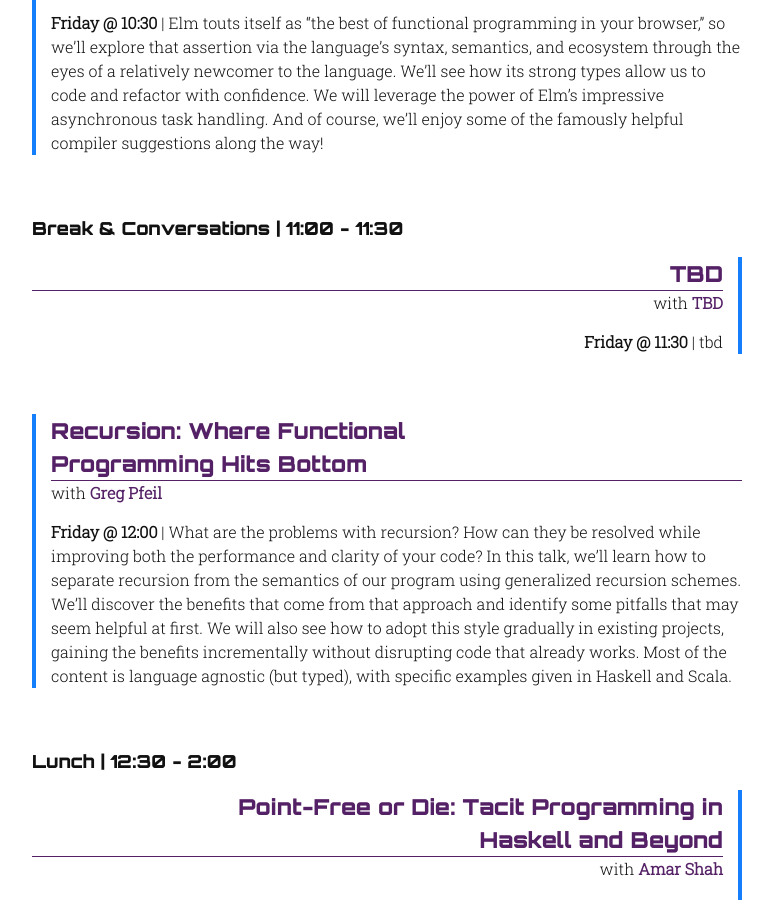
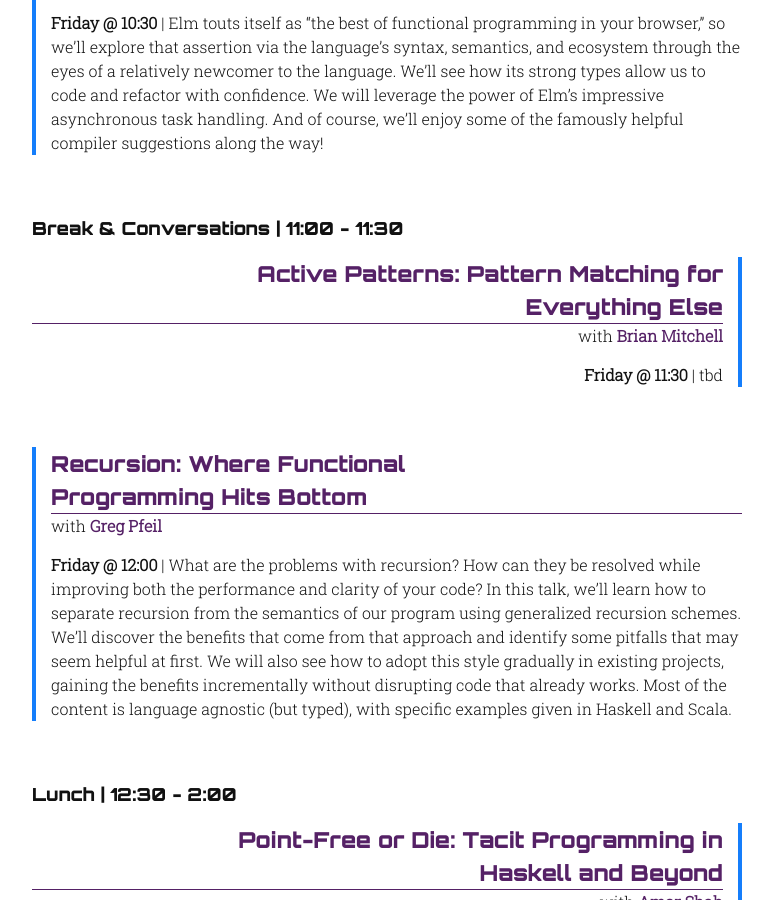
Before and after one commit to maitria/moonconf.org, a Jekyll site: the page built from index.html, in a window 1280 px wide and 900 px high, scrolled down 12023 px. Shown: the whole window, without its empty margins (253-1026 px from the left). Built offline with Jekyll 4.4.1, drawn with Linux system fonts in a browser that asks for light colours.

Commit message:
add brian mitchell

```diff
--- a/_includes/schedule-content.html
+++ b/_includes/schedule-content.html
@@ -32,7 +32,7 @@
     <p>10:00 <a href="/#safe-environments">Safe, Human Environments are Major :key:</a></p>
     <p>10:30 <a href"/#embarking-with-elm">Embarking with Elm</a></p>
     <p>11:00 Break & conversations</p>
-    <p>11:30 <a href="/#">TBD</a></p>
+    <p>11:30 <a href="/active-patterns">Active Patterns: Pattern Matching for Everything Else</a></p>
     <p>12:00 <a href="/#recursion-where-functional-hits-bottom">Recursion: Where Functional Programming Hits Bottom</a></p>
     <p>12:30 Lunch</p>
     <p>02:00 <a href="/#point-free-or-die">Point-Free or Die: Tacit Programming in Haskell and Beyond</a></p>
--- a/_includes/talks.html
+++ b/_includes/talks.html
@@ -108,11 +108,11 @@
     %}
     <h4>Break & Conversations &vert; 11:00 - 11:30</h4>
     {% include talk.html
-      title='TBD'
-      link="tbd"
-      speaker="TBD"
+      title='Active Patterns: Pattern Matching for Everything Else'
+      link="active-patterns"
+      speaker="Brian Mitchell"
       description="<p><strong>Friday &commat; 11:30</strong> &vert; tbd</p>"
-      twitter="bltroutwine"
+      twitter="cddddr"
     %}
     {% include talk.html
       title='Recursion: Where Functional Programming Hits Bottom'
```
